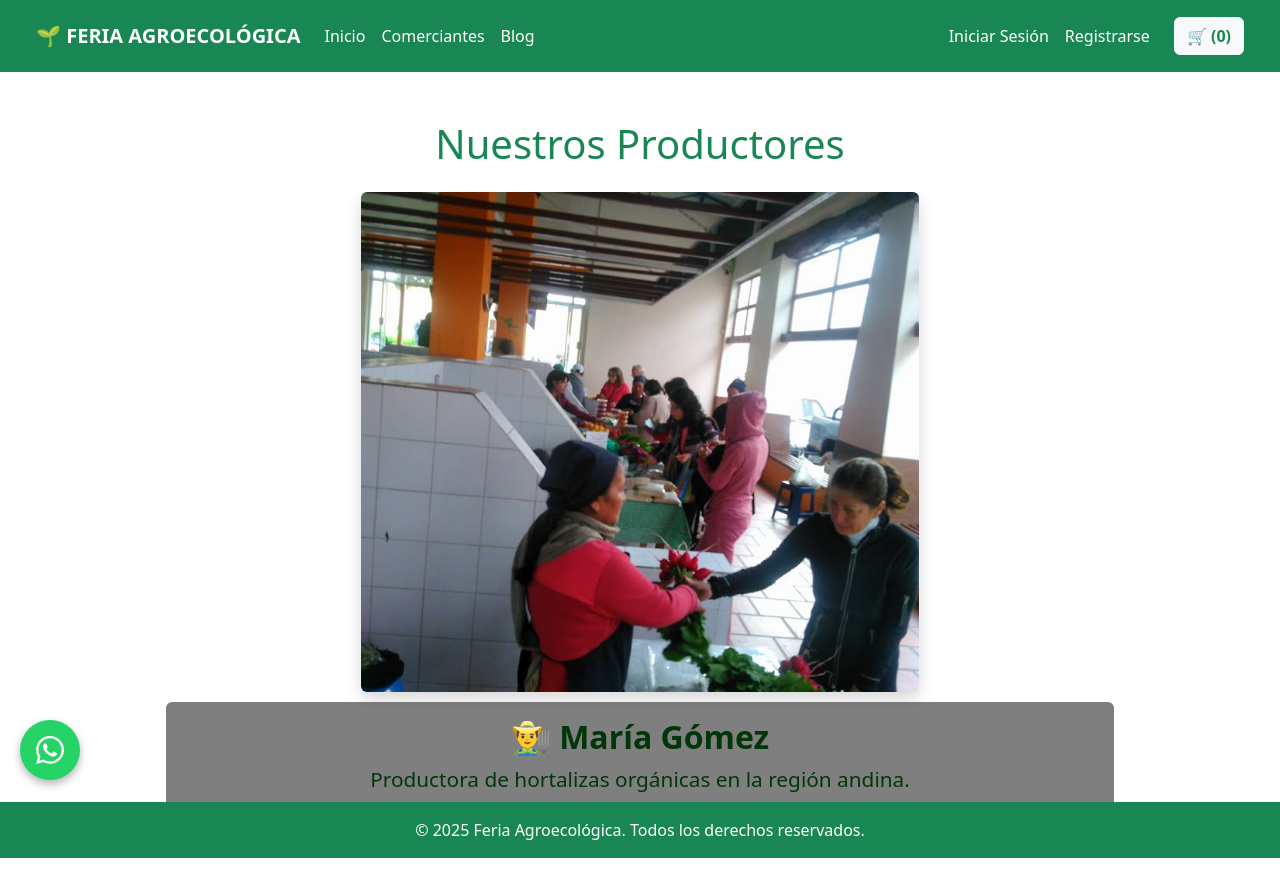
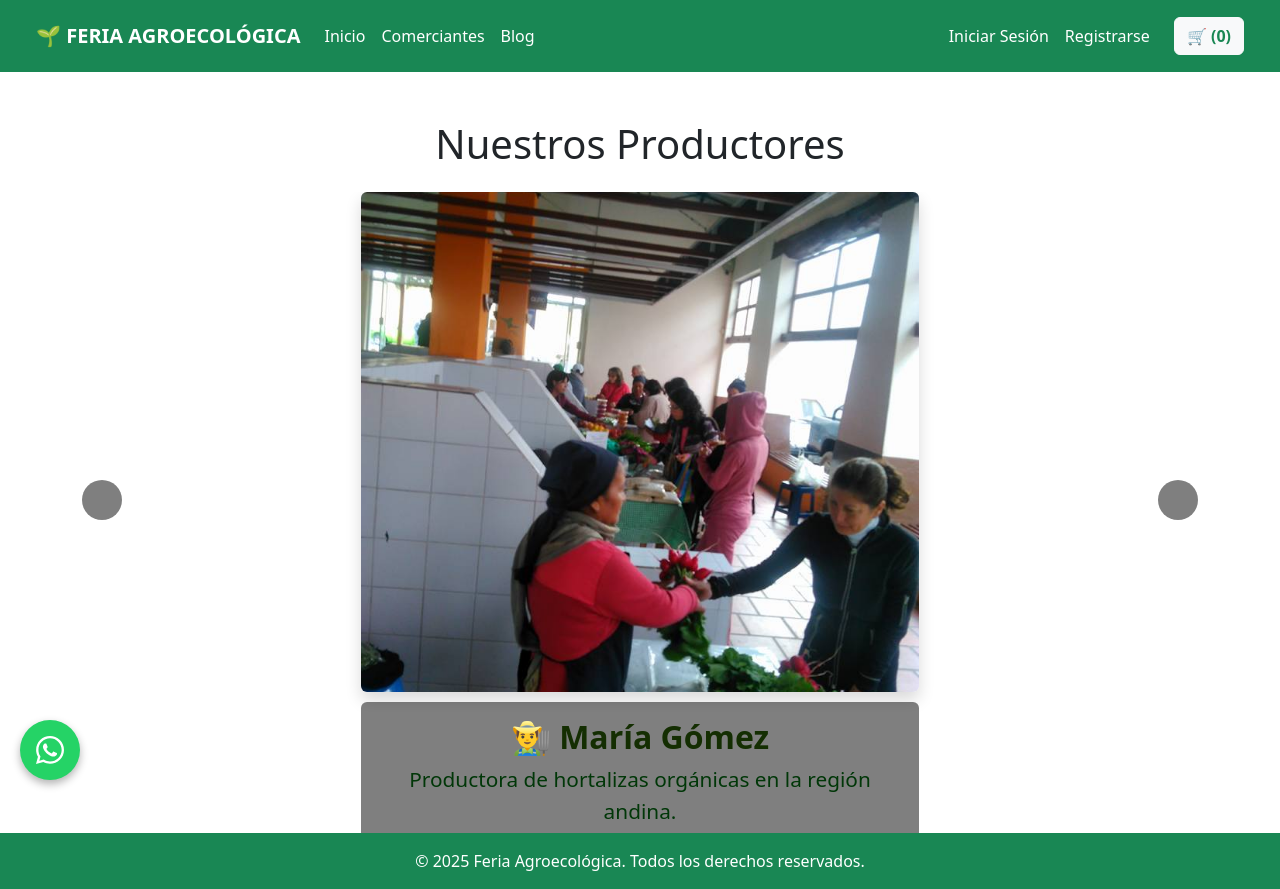
Before and after one commit to cero96/FeriaAgroecologica, a React (Vite) app in the folder comercio-electronico/frontend/: page /productores in a window 1280 px wide. Before the commit the page ends 858 px from the top, so only its background shows below. Built offline with nearby package versions, Linux system fonts and the light colour scheme.

Commit message:
Carousel.css

```diff
--- a/comercio-electronico/frontend/src/pages/Blogs.jsx
+++ b/comercio-electronico/frontend/src/pages/Blogs.jsx
@@ -23,7 +23,7 @@ const floresta = [
 const BlogPage = () => {
   return (
     <div className="container mt-5">
-      <h1 className="text-center mb-4 text-success">La voz de la comunidad</h1>
+      <h1 className="text-center mb-4 text-dark">La voz de la comunidad</h1>
       <Blog items={floresta} /> {/* Cambiamos el prop a "items" */}
     </div>
   );
--- a/comercio-electronico/frontend/src/pages/Productores.jsx
+++ b/comercio-electronico/frontend/src/pages/Productores.jsx
@@ -23,7 +23,7 @@ const productores = [
 const Productores = () => {
   return (
     <div className="container mt-5">
-      <h1 className="text-center mb-4 text-success">Nuestros Productores</h1>
+      <h1 className="text-center mb-4 text-dark">Nuestros Productores</h1>
       <ProductorCarousel productores={productores} />
     </div>
   );
--- a/comercio-electronico/frontend/src/styles/Blog.css
+++ b/comercio-electronico/frontend/src/styles/Blog.css
@@ -11,16 +11,16 @@
   position: relative;
   top: 10px;
   left: 0;
-  width: 85% !important;
+  width: 50% !important;
   margin: 0 auto;
   text-align: center;
   border-radius: 5px;
-  padding: 15px;
+  padding: 10px;
 }
 
 .custom-caption h5 {
   font-size: 2rem;
-  color: #013708; /* Cambiado a blanco para mejor contraste */
+  color: #142e02;
   margin-bottom: 0.5rem;
   font-weight: bold;
 }
--- a/comercio-electronico/frontend/src/styles/ProductorCarousel.css
+++ b/comercio-electronico/frontend/src/styles/ProductorCarousel.css
@@ -10,13 +10,14 @@
   position: relative;
   top: 10px;
   left: 0;
-  width: 50%;
+  width: 80% !important;
   margin: 0 auto;
   text-align: center;
   background-color: rgba(0, 0, 0, 0.5); /* Fondo oscuro con opacidad */
   border-radius: 5px;
   padding: 15px;
 }
+
 
 /* Estilo del título */
 #carouselFloresta .custom-caption h5 {
@@ -32,6 +33,26 @@
   color: #013708;
   margin: 0;
 }
+
+/* Fondo negro en los botones */
+.carousel-control-prev,
+.carousel-control-next {
+  background-color: black; /* color de fondo */
+  border-radius: 50%;       /* opcional: que sea un círculo */
+  width: 40px;
+  height: 40px;
+  top: 50%;
+  transform: translateY(-80%);
+}
+
+/* Mejorar visibilidad del ícono */
+.carousel-control-prev-icon,
+.carousel-control-next-icon {
+  filter: invert(1); /* invierte el ícono blanco si el fondo es negro */
+}
+
+
+
 
 /* Diseño responsivo para tablets */
 @media (max-width: 768px) {
```
